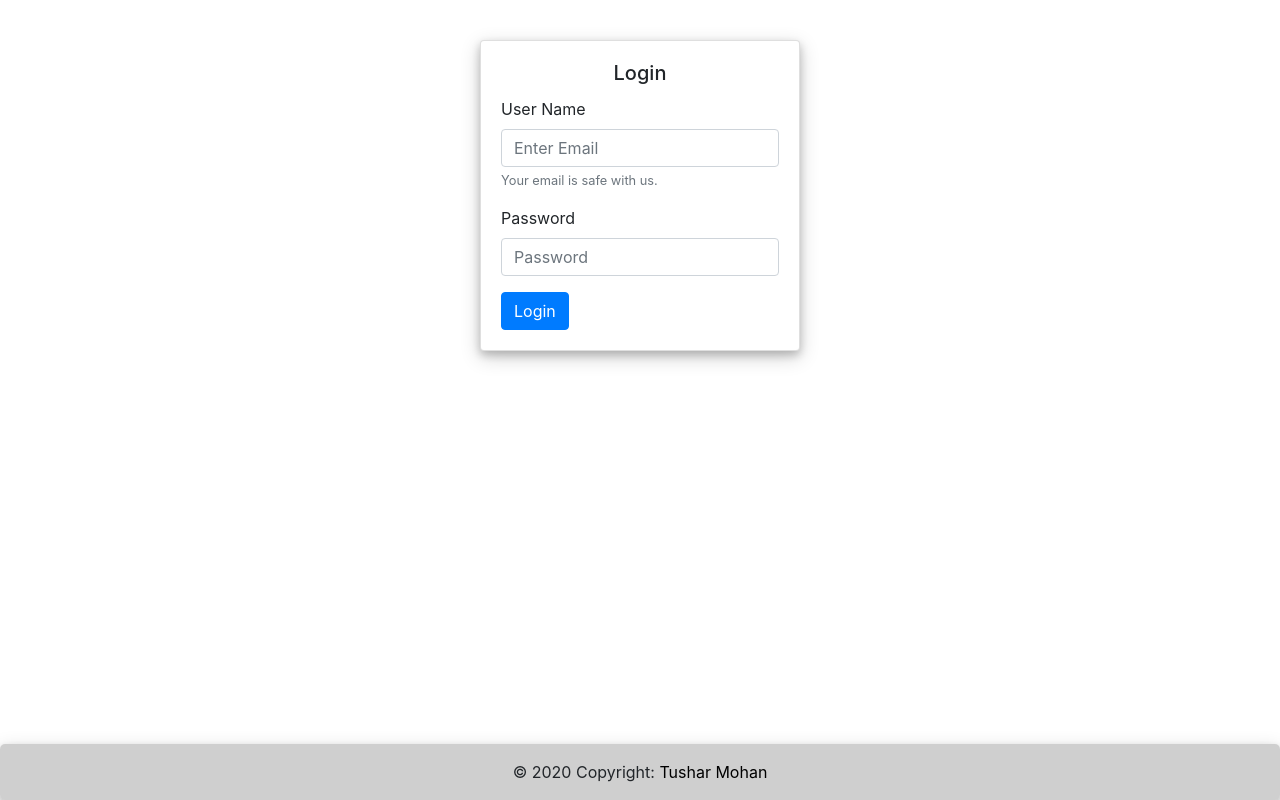
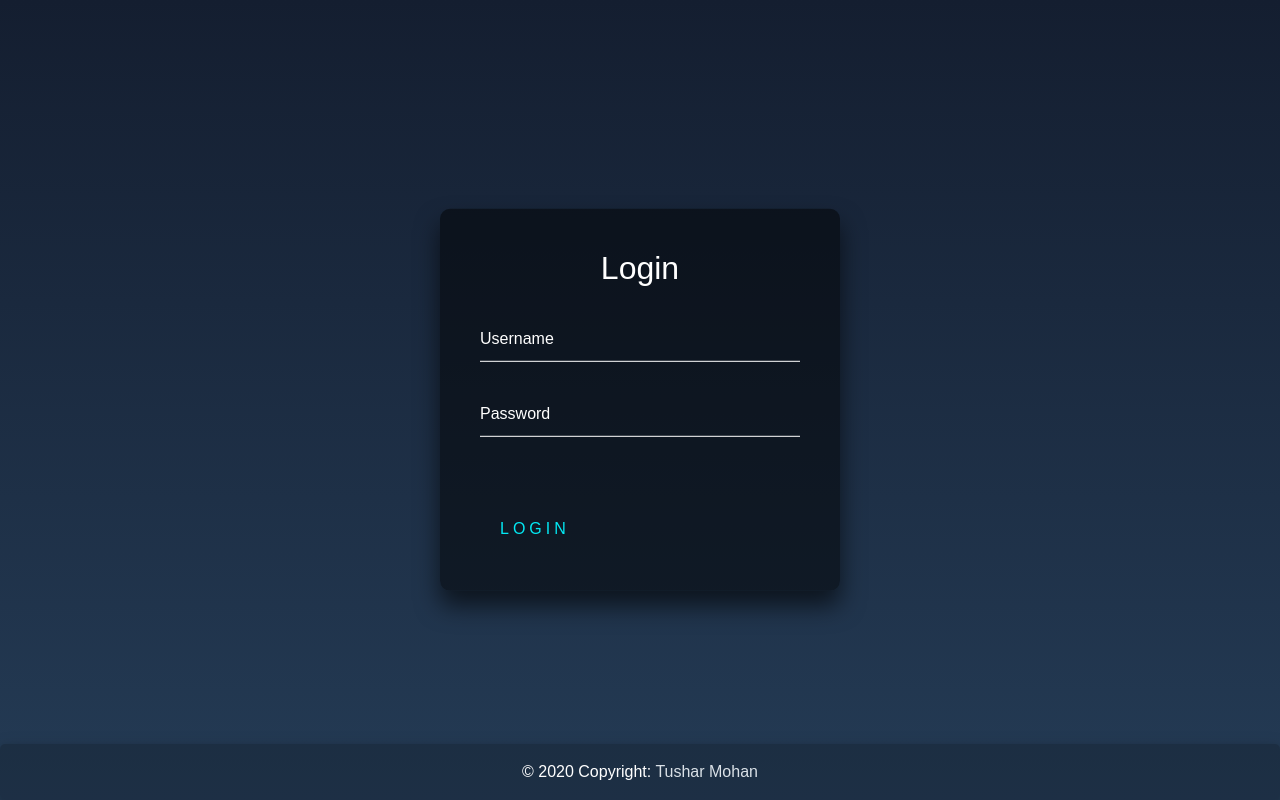
Before and after one commit to tushar2407/blogs, a Django app: page /login/ in a window 1280 px wide. Run offline with Django 3.2, Linux system fonts and the light colour scheme; some libraries are stand-ins or nearby versions.

Commit message:
login and signup

```diff
--- a/authenticate/views.py
+++ b/authenticate/views.py
@@ -11,7 +11,8 @@ class UserLogin(LoginView):
     template_name="authenticate/login.html"
     """def get(self, request):
         if request.user.is_authenticated:
-            return redirect('/main')"""
+            return redirect('/')
+        return redirect('/login')"""
     def post(self, request):
         username=request.POST['username']
         password=request.POST['password']
@@ -25,6 +26,7 @@ def signup(request):
     context={}
     if request.method=='POST':
         form=SignUpForm(request.POST)
+        print(form['password1'])
         """temp=User.objects.get(user=request.POST['username'])
         if temp:
             Profile.objects.create(user=request.POST)"""
--- a/templates/authenticate/login.html
+++ b/templates/authenticate/login.html
@@ -3,7 +3,7 @@
 <head>
     <meta charset="UTF-8">
     <meta name="viewport" content="width=device-width, initial-scale=1.0">
-    <title>Cipher Login</title>
+    <title>Login</title>
     <link rel="stylesheet" href="https://maxcdn.bootstrapcdn.com/bootstrap/4.0.0/css/bootstrap.min.css" integrity="sha384-Gn5384xqQ1aoWXA+058RXPxPg6fy4IWvTNh0E263XmFcJlSAwiGgFAW/dAiS6JXm" crossorigin="anonymous">
     <style>
         *{
@@ -25,38 +25,116 @@
           border-bottom-right-radius: 5px;
           box-shadow: 0 4px 8px 0 rgba(0, 0, 0, 0.2), 0 6px 20px 0 rgba(0, 0, 0, 0.19);
         }
+        html {
+          height: 100%;
+        }
+        body {
+          margin:0;
+          padding:0;
+          font-family: sans-serif;
+          background: linear-gradient(#141e30, #243b55);
+        }
+        .login-box {
+          position: absolute;
+          top: 50%;
+          left: 50%;
+          width: 400px;
+          padding: 40px;
+          transform: translate(-50%, -50%);
+          background: rgba(0,0,0,.5);
+          box-sizing: border-box;
+          box-shadow: 0 15px 25px rgba(0,0,0,.6);
+          border-radius: 10px;
+        }
+        .login-box h2 {
+          margin: 0 0 30px;
+          padding: 0;
+          color: #fff;
+          text-align: center;
+        }
+
+        .login-box .user-box {
+          position: relative;
+        }
+
+        .login-box .user-box input {
+          width: 100%;
+          padding: 10px 0;
+          font-size: 16px;
+          color: #fff;
+          margin-bottom: 30px;
+          border: none;
+          border-bottom: 1px solid #fff;
+          outline: none;
+          background: transparent;
+        }
+        .login-box .user-box label {
+          position: absolute;
+          top:0;
+          left: 0;
+          padding: 10px 0;
+          font-size: 16px;
+          color: #fff;
+          pointer-events: none;
+          transition: .5s;
+        }
+
+        .login-box .user-box input:focus ~ label,
+        .login-box .user-box input:valid ~ label {
+          top: -20px;
+          left: 0;
+          color: #03e9f4;
+          font-size: 12px;
+        }
+
+        .login-box form button {
+          position: relative;
+          display: inline-block;
+          padding: 10px 20px;
+          color: #03e9f4;
+          font-size: 16px;
+          text-decoration: none;
+          text-transform: uppercase;
+          overflow: hidden;
+          transition: .5s;
+          margin-top: 40px;
+          letter-spacing: 4px;
+          background-color:transparent;
+          border:none;
+        }
+
+        .login-box button:hover {
+          background: #03e9f4;
+          color: #fff;
+          border-radius: 5px;
+          box-shadow: 0 0 5px #03e9f4,
+                      0 0 25px #03e9f4,
+                      0 0 50px #03e9f4,
+                      0 0 100px #03e9f4;
+        }
     </style>
 </head>
 <body>
-    <div style="margin-bottom: 5vh;">
-    </div>
-      <div style="display: flex; justify-content: center;  margin-bottom:5vh; padding-bottom: 10vh;">
-      <div class="card" style="width: auto; min-width: 25vw;">
-        <div class="card-body">
-          <h5 class="card-title" style="text-align: center;">Login</h5>
-          <form method="POST">
+      <div class="login-box">
+        <h2>Login</h2>
+        <form method="POST">
             {% csrf_token %}
-            <div class="form-group">
-                <label for="username">User Name</label>
-                <input type="username" name="username" class="form-control" aria-describedby="emailHelp" placeholder="Enter Email">
-                <small id="emailHelp" class="form-text text-muted">Your email is safe with us.</small>
-            </div>
-            <div class="form-group">
-                <label for="password">Password</label>
-                <input type="password" name="password" class="form-control" placeholder="Password">
-            </div>
-            <button type="submit"class="btn btn-primary">Login</button>
+          <div class="user-box">
+            <input type="username" name="username" required="">
+            <label>Username</label>
+          </div>
+          <div class="user-box">
+            <input type="password" name="password" required="">
+            <label>Password</label>
+          </div>
+          <button type="submit">
+                Login
+          </button>
         </form>
-          <!--<h6 class="card-subtitle mb-2 text-muted">Card subtitle</h6>
-          <p class="card-text">Some quick example text to build on the card title and make up the bulk of the card's content.</p>
-          <a href="#" class="card-link">Card link</a>
-          <a href="#" class="card-link">Another link</a>-->
-        </div>
-      </div>
       </div>
       <footer class="page-footer font-small fixed-bottom navbar-dark " style="background-color: rgba(0, 0, 0, 0.19);">
-        <div class="footer-copyright text-center py-3 text-black-80">&copy; 2020 Copyright:
-          <a href="#" style="color: black;" > Tushar Mohan</a>
+        <div class="footer-copyright text-center py-3 " style="color: #fff;">&copy; 2020 Copyright:
+          <a href="#" style="color: rgba(218, 225, 231, 1);" > Tushar Mohan</a>
         </div>
       </footer>
 </body>
```
Also changed, not shown: templates/authenticate/signup.html (+105 -13 lines).
